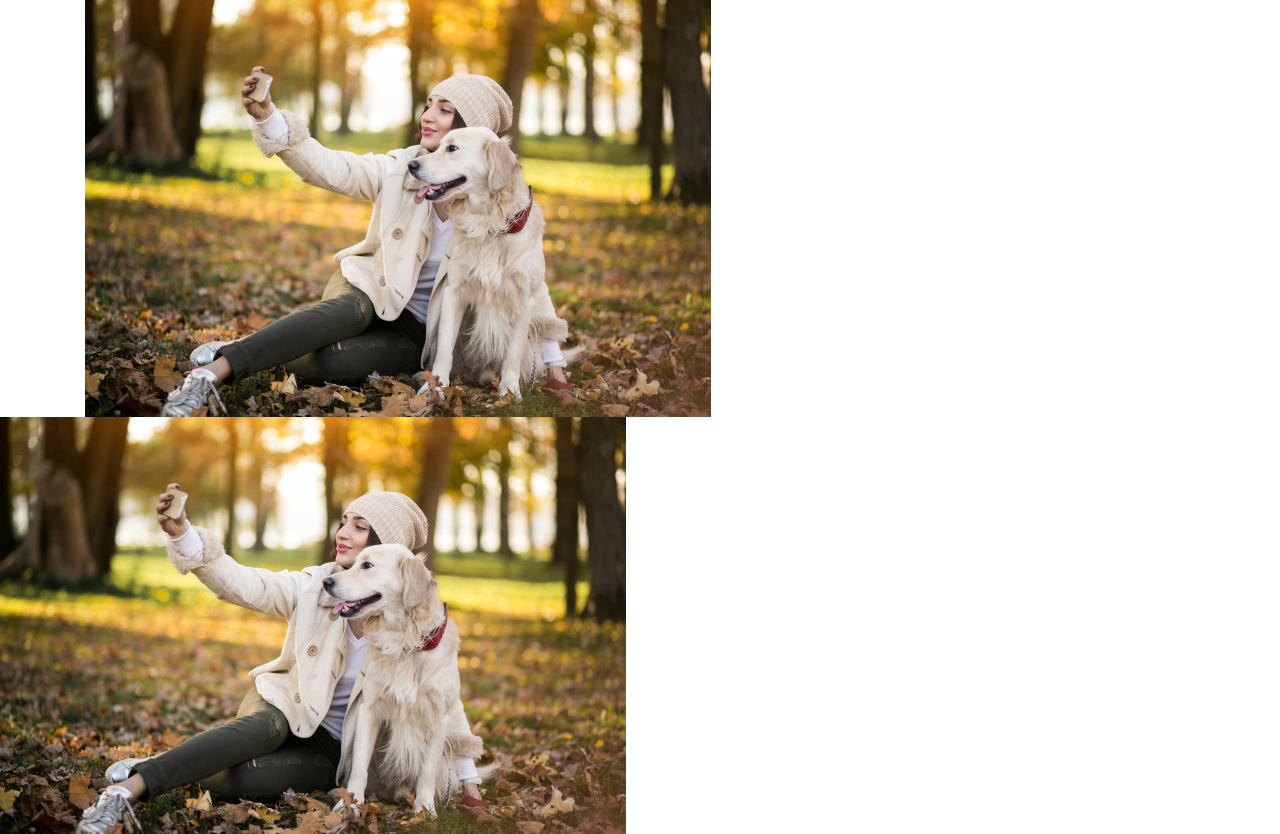
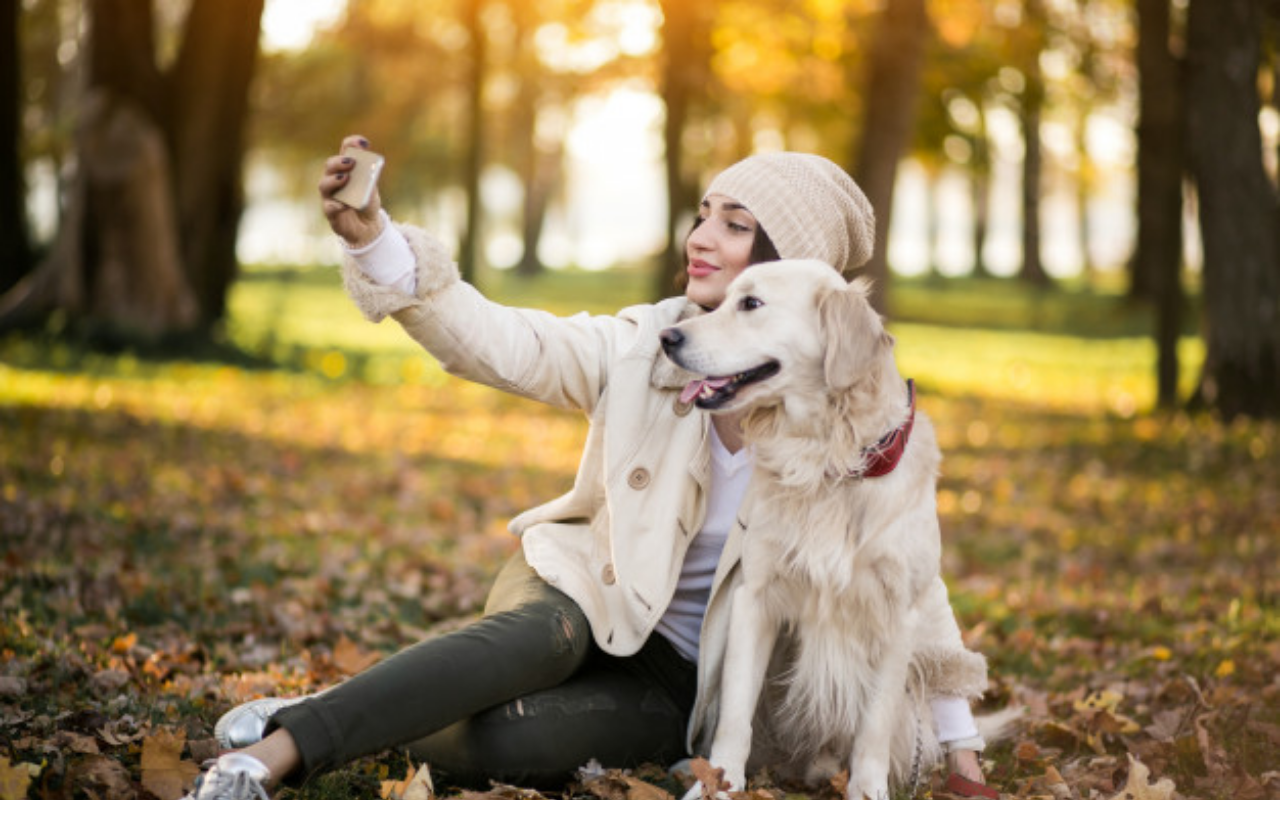
Before and after one commit to Eliasdb/Onepager-group, a plain HTML site: page contact.html in a window 1280 px wide. After the commit the page ends 800 px from the top, so only its background shows below. Drawn offline with nearby package versions, Linux system fonts and the light colour scheme.

Commit message:
added card

```diff
--- a/contact.css
+++ b/contact.css
@@ -0,0 +1,13 @@
+body{
+margin: 0;
+}
+.contact{
+  width: 100vw;
+  height: 100vh;
+background-image: url(img/contact.jpg);
+background-repeat: no-repeat;
+background-size: cover;
+}
+.opacity{
+  backdrop-filter: opacity(50%);
+}
--- a/contact.html
+++ b/contact.html
@@ -5,15 +5,22 @@
     <title>Call me Doggy</title>
     <meta name="viewport" content="width=device-width, initial-scale=1">
     <link rel="stylesheet" href="https://stackpath.bootstrapcdn.com/bootstrap/4.3.1/css/bootstrap.min.css" integrity="sha384-ggOyR0iXCbMQv3Xipma34MD+dH/1fQ784/j6cY/iJTQUOhcWr7x9JvoRxT2MZw1T" crossorigin="anonymous">
+    <link rel="stylesheet" href="contact.css">
 </head>
 <body>
+<div class=" contact">
 <div class="container">
-    <img src="/img/contact.jpg" alt="contact">
+
+</div>
 </div>
 
-  <img src="img/contact.jpg" alt="contact">
 
-  <script src="https://code.jquery.com/jquery-3.3.1.slim.min.js" integrity="sha384-q8i/X+965DzO0rT7abK41JStQIAqVgRVzpbzo5smXKp4YfRvH+8abtTE1Pi6jizo" crossorigin="anonymous"></script>
+
+
+
+<script src="https://code.jquery.com/jquery-3.3.1.slim.min.js" integrity="sha384-q8i/X+965DzO0rT7abK41JStQIAqVgRVzpbzo5smXKp4YfRvH+8abtTE1Pi6jizo" crossorigin="anonymous"></script>
+<script src="https://cdnjs.cloudflare.com/ajax/libs/popper.js/1.14.7/umd/popper.min.js" integrity="sha384-UO2eT0CpHqdSJQ6hJty5KVphtPhzWj9WO1clHTMGa3JDZwrnQq4sF86dIHNDz0W1" crossorigin="anonymous"></script>
+<script src="https://stackpath.bootstrapcdn.com/bootstrap/4.3.1/js/bootstrap.min.js" integrity="sha384-JjSmVgyd0p3pXB1rRibZUAYoIIy6OrQ6VrjIEaFf/nJGzIxFDsf4x0xIM+B07jRM" crossorigin="anonymous"></script>
 
 </body>
 </html>
```
